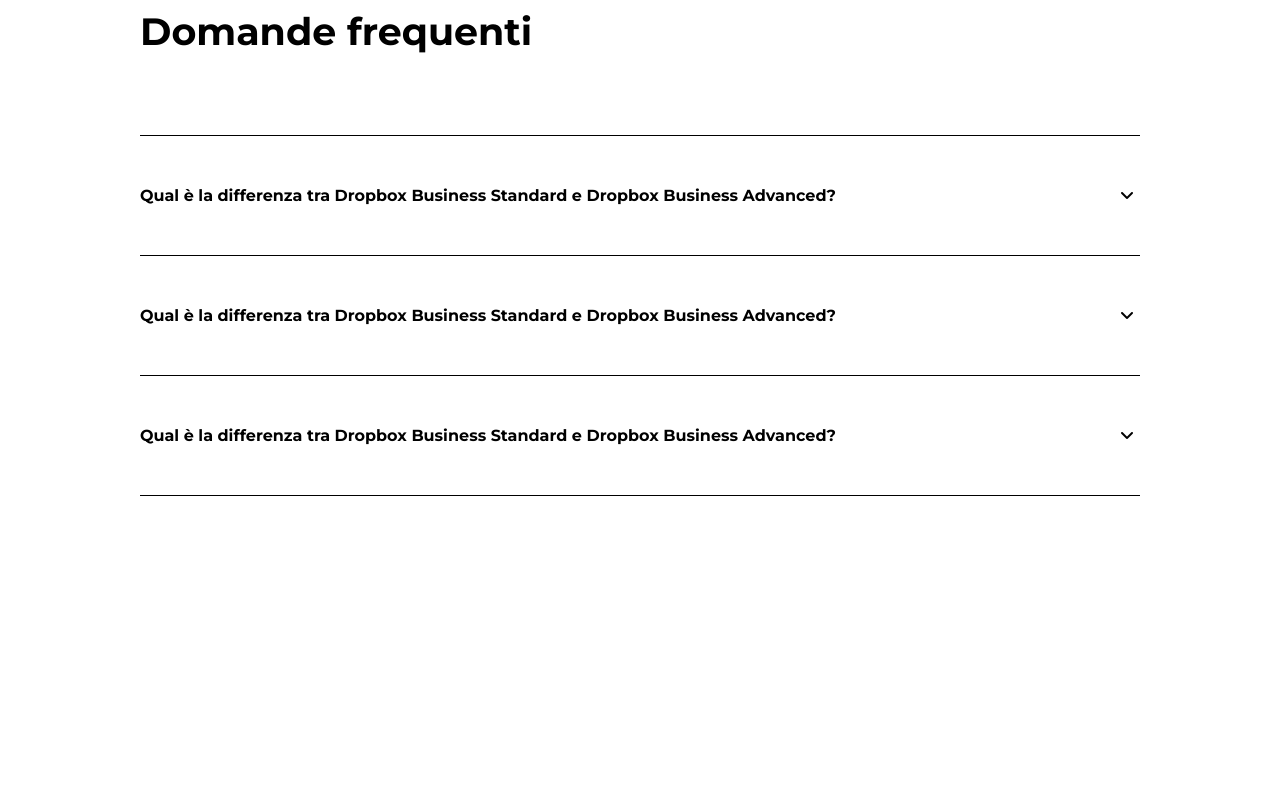
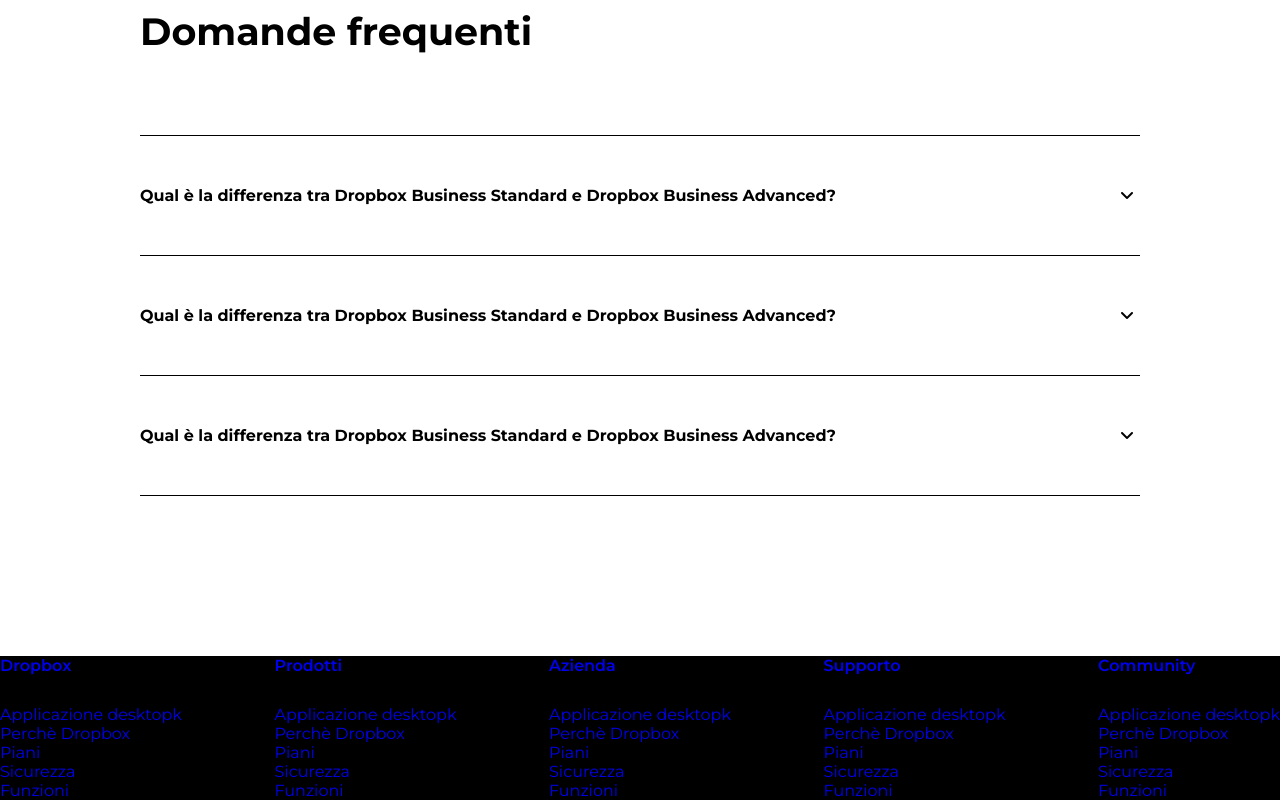
Before and after one commit to ValerioCarbone/htmlcss-dropbox, a plain HTML site: page index.html in a window 1280 px wide. Shown: the part 5745-6545 px from the top of the page. Before the commit the page ends 6401 px from the top, so only its background shows below. Drawn offline with Linux system fonts and the light colour scheme.

Commit message:
ADD footer list text

```diff
--- a/index.html
+++ b/index.html
@@ -460,7 +460,63 @@
     </main>
     <footer>
         <div class="footer-section bg-color-black">
+            <div class="container-big">
+                <div class="row justify-content-sb align-items-cntr">
+                    <div class="col-2">
+                        <ul>
+                            <li class="list-title"><a href="#">Dropbox</a></li>
+                            <li><a href="#">Applicazione desktopk</a></li>
+                            <li><a href="#">Perchè Dropbox</a></li>
+                            <li><a href="#">Piani</a></li>
+                            <li><a href="#">Sicurezza</a></li>
+                            <li><a href="#">Funzioni</a></li>
+                        </ul>
+                    </div>
+                    <div class="col-2">
+                         <ul>
+                            <li class="list-title"><a href="#">Prodotti</a></li>
+                            <li><a href="#">Applicazione desktopk</a></li>
+                            <li><a href="#">Perchè Dropbox</a></li>
+                            <li><a href="#">Piani</a></li>
+                            <li><a href="#">Sicurezza</a></li>
+                            <li><a href="#">Funzioni</a></li>
+                        </ul>
+                    </div>
+                    <div class="col-2">
+                        <ul>
+                            <li class="list-title"><a href="#">Azienda</a></li>
+                            <li><a href="#">Applicazione desktopk</a></li>
+                            <li><a href="#">Perchè Dropbox</a></li>
+                            <li><a href="#">Piani</a></li>
+                            <li><a href="#">Sicurezza</a></li>
+                            <li><a href="#">Funzioni</a></li>
+                        </ul>
+                    </div>
+                    <div class="col-2">
+                        <ul>
+                            <li class="list-title"><a href="#">Supporto</a></li>
+                            <li><a href="#">Applicazione desktopk</a></li>
+                            <li><a href="#">Perchè Dropbox</a></li>
+                            <li><a href="#">Piani</a></li>
+                            <li><a href="#">Sicurezza</a></li>
+                            <li><a href="#">Funzioni</a></li>
+                        </ul>
+                    </div>
+                    <div class="col-2">
+                        <ul>
+                            <li class="list-title"><a href="#">Community</a></li>
+                            <li><a href="#">Applicazione desktopk</a></li>
+                            <li><a href="#">Perchè Dropbox</a></li>
+                            <li><a href="#">Piani</a></li>
+                            <li><a href="#">Sicurezza</a></li>
+                            <li><a href="#">Funzioni</a></li>
+                        </ul>
+                    </div>
+                </div>
+                <div>
 
+                </div>
+            </div>
         </div>
     </footer>
 
```
